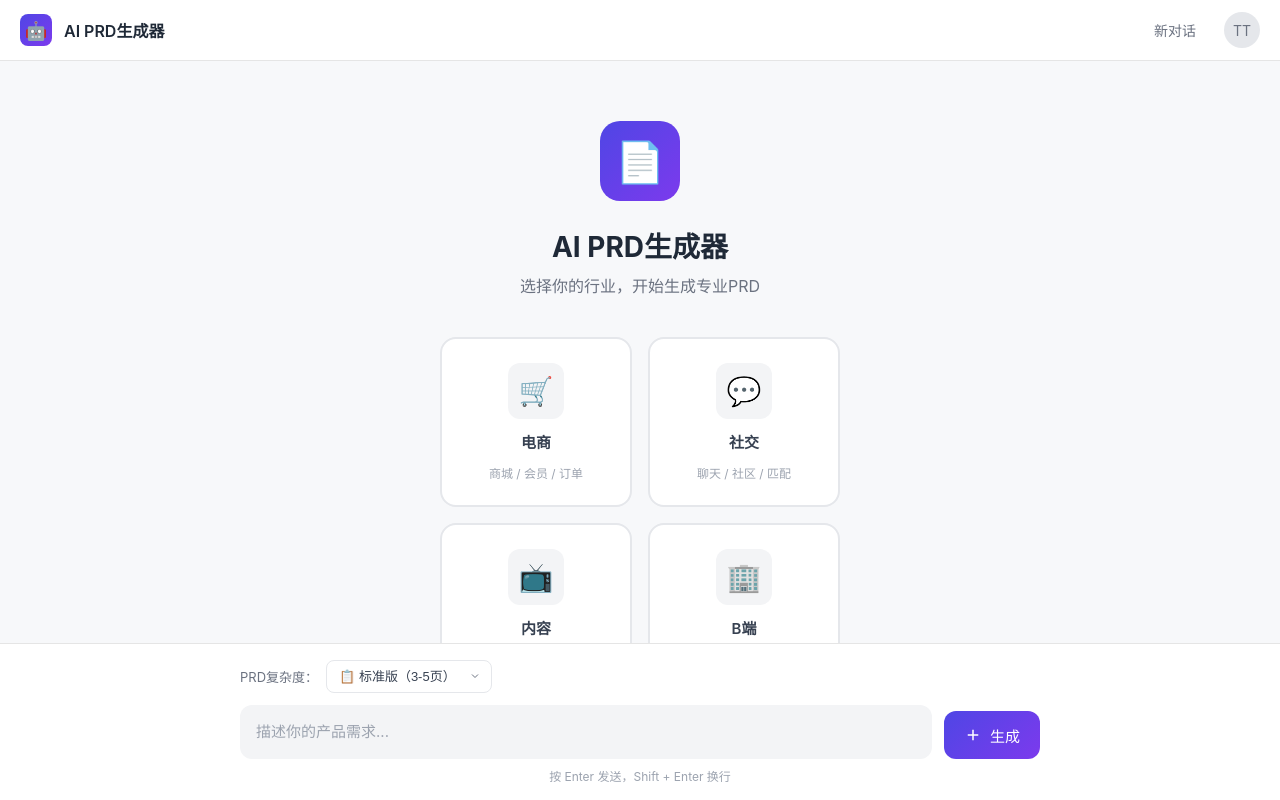
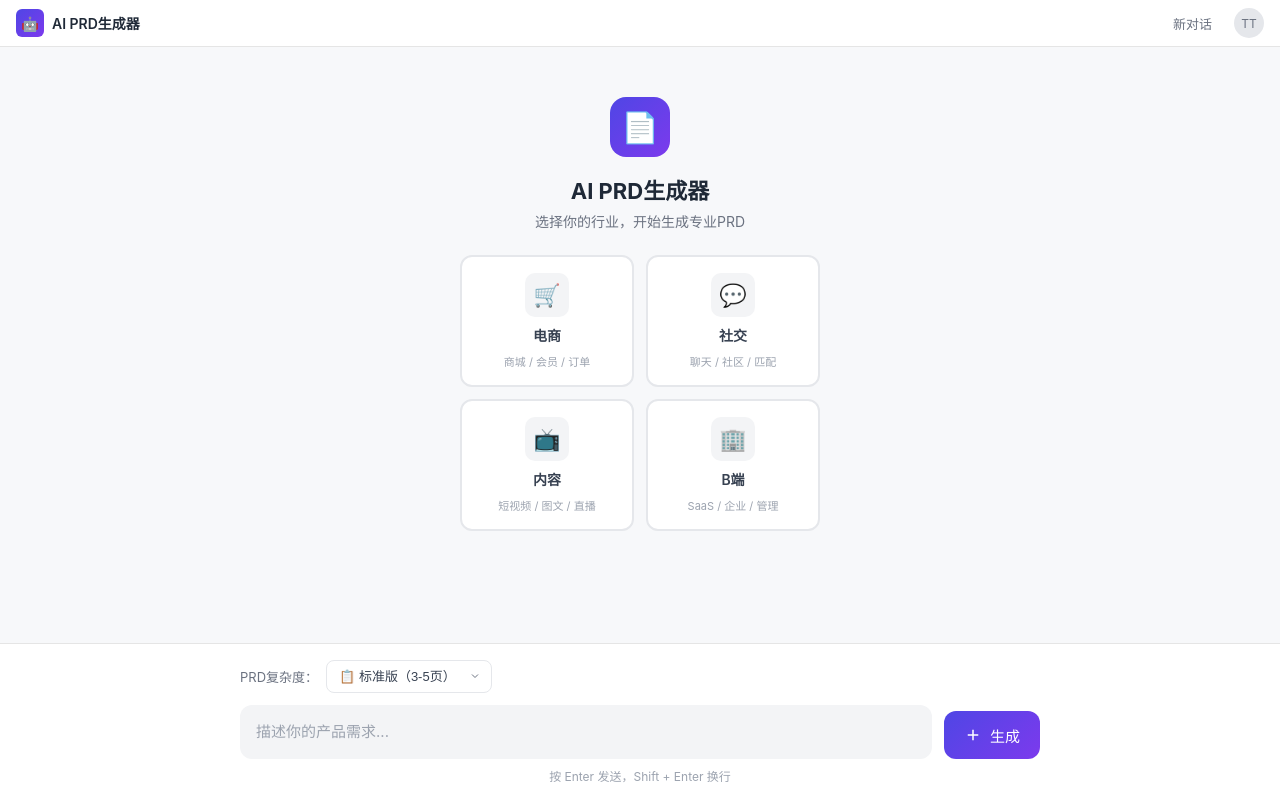
Before and after one commit to maxterence/prd-generator-demo, a plain HTML site: page index.html in a window 1280 px wide. Drawn offline with Linux system fonts and the light colour scheme.

Commit message:
feat: 缩小头部和行业卡片尺寸

```diff
--- a/index.html
+++ b/index.html
@@ -28,7 +28,7 @@
         .header {
             background: white;
             border-bottom: 1px solid #e5e5e5;
-            padding: 12px 20px;
+            padding: 8px 16px;
             display: flex;
             align-items: center;
             justify-content: space-between;
@@ -37,23 +37,23 @@
         .header-left {
             display: flex;
             align-items: center;
-            gap: 12px;
+            gap: 8px;
         }
 
         .logo {
-            width: 32px;
-            height: 32px;
+            width: 28px;
+            height: 28px;
             background: linear-gradient(135deg, #4F46E5, #7C3AED);
-            border-radius: 8px;
+            border-radius: 6px;
             display: flex;
             align-items: center;
             justify-content: center;
             color: white;
-            font-size: 18px;
+            font-size: 14px;
         }
 
         .header-title {
-            font-size: 16px;
+            font-size: 14px;
             font-weight: 600;
             color: #1f2937;
         }
@@ -61,7 +61,7 @@
         .header-right {
             display: flex;
             align-items: center;
-            gap: 16px;
+            gap: 12px;
         }
 
         .header-btn {
@@ -69,8 +69,8 @@
             border: none;
             color: #6b7280;
             cursor: pointer;
-            font-size: 14px;
-            padding: 6px 12px;
+            font-size: 13px;
+            padding: 4px 10px;
             border-radius: 6px;
             transition: all 0.2s;
         }
@@ -81,15 +81,15 @@
         }
 
         .avatar {
-            width: 36px;
-            height: 36px;
+            width: 30px;
+            height: 30px;
             background: #e5e7eb;
             border-radius: 50%;
             display: flex;
             align-items: center;
             justify-content: center;
             color: #6b7280;
-            font-size: 14px;
+            font-size: 12px;
             cursor: pointer;
         }
 
@@ -112,57 +112,57 @@
             flex-direction: column;
             align-items: center;
             justify-content: center;
-            height: 100%;
+            min-height: 100%;
             text-align: center;
-            padding: 40px 20px;
+            padding: 30px 20px;
         }
 
         .welcome-logo {
-            width: 80px;
-            height: 80px;
+            width: 60px;
+            height: 60px;
             background: linear-gradient(135deg, #4F46E5, #7C3AED);
-            border-radius: 20px;
+            border-radius: 16px;
             display: flex;
             align-items: center;
             justify-content: center;
             color: white;
-            font-size: 40px;
-            margin-bottom: 24px;
+            font-size: 30px;
+            margin-bottom: 16px;
         }
 
         .welcome-title {
-            font-size: 28px;
+            font-size: 22px;
             font-weight: 700;
             color: #1f2937;
-            margin-bottom: 8px;
+            margin-bottom: 6px;
         }
 
         .welcome-subtitle {
-            font-size: 16px;
+            font-size: 14px;
             color: #6b7280;
-            margin-bottom: 40px;
+            margin-bottom: 24px;
         }
 
         /* 行业选择方块 */
         .industry-grid {
             display: grid;
             grid-template-columns: repeat(2, 1fr);
-            gap: 16px;
-            max-width: 400px;
+            gap: 12px;
+            max-width: 360px;
             width: 100%;
         }
 
         .industry-card {
             background: white;
             border: 2px solid #e5e7eb;
-            border-radius: 16px;
-            padding: 24px 16px;
+            border-radius: 12px;
+            padding: 16px 12px;
             cursor: pointer;
             transition: all 0.2s;
             display: flex;
             flex-direction: column;
             align-items: center;
-            gap: 12px;
+            gap: 8px;
         }
 
         .industry-card:hover {
@@ -179,14 +179,14 @@
         }
 
         .industry-icon {
-            width: 56px;
-            height: 56px;
+            width: 44px;
+            height: 44px;
             background: #f3f4f6;
-            border-radius: 12px;
+            border-radius: 10px;
             display: flex;
             align-items: center;
             justify-content: center;
-            font-size: 28px;
+            font-size: 22px;
         }
 
         .industry-card.active .industry-icon {
@@ -194,7 +194,7 @@
         }
 
         .industry-name {
-            font-size: 15px;
+            font-size: 14px;
             font-weight: 600;
             color: #374151;
         }
@@ -204,7 +204,7 @@
         }
 
         .industry-desc {
-            font-size: 12px;
+            font-size: 11px;
             color: #9ca3af;
         }
 
```
